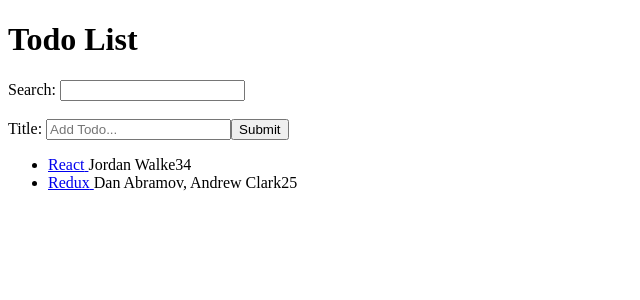
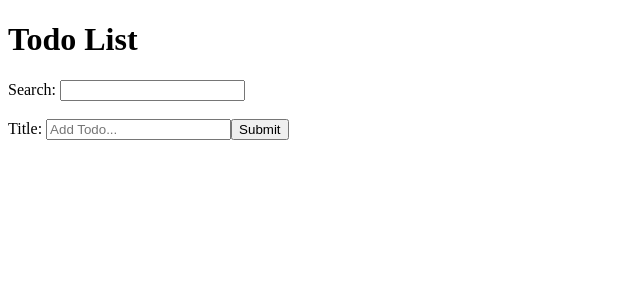
Before and after one commit to scarter31191/hacker-stories, a React (Create React App) app: page / in a window 1280 px wide. Shown: the top 300 px of the page, without its empty margins (0-640 px from the left). Built offline with nearby package versions, Linux system fonts and the light colour scheme.

Commit message:
Move Todo List into State and controlled add todo input

```diff
--- a/src/AddTodoForm.js
+++ b/src/AddTodoForm.js
@@ -1,10 +1,18 @@
 import React from 'react'
+import { useState } from 'react'
 
 function AddTodoForm(props) {
+    const [todoTitle, settodoTitle] = useState()
+
+    function handleTitleChange(e) {
+        const newTodoTitle = e.target.value
+        settodoTitle(newTodoTitle)
+    }
+
     function handleAddTodo(e) {
         e.preventDefault()
-        const todoEl = document.getElementById('todoTitle');
-        const todoTitle = todoEl.value;
+        // const todoEl = document.getElementById('todoTitle');
+        // const todoTitle = todoEl.value;
         props.onAddTodo(todoTitle)
         e.target.reset()
     }
@@ -14,7 +22,7 @@ function AddTodoForm(props) {
         <div>
             <form onSubmit={handleAddTodo} >
                 <label htmlFor="todoTitle">Title: </label>
-                <input id="todoTitle" name="title" placeholder="Add Todo..." ></input>
+                <input id="todoTitle" value={todoTitle} onChange={handleTitleChange} name="title" placeholder="Add Todo..." ></input>
                 <button type="submit">Submit</button>
             </form>
         </div>
--- a/src/App.js
+++ b/src/App.js
@@ -6,27 +6,27 @@ import AddTodoForm from './AddTodoForm';
 
 function App() {
 
-  const stories = [
-    {
-      title: 'React',
-      url: 'https://reactjs.org/',
-      author: 'Jordan Walke',
-      num_comments: 3,
-      points: 4,
-      objectID: 0,
-    },
-    {
-      title: 'Redux',
-      url: 'https://redux.js.org/',
-      author: 'Dan Abramov, Andrew Clark',
-      num_comments: 2,
-      points: 5,
-      objectID: 1,
-    },
-  ];
+  // const stories = [
+  //   {
+  //     title: 'React',
+  //     url: 'https://reactjs.org/',
+  //     author: 'Jordan Walke',
+  //     num_comments: 3,
+  //     points: 4,
+  //     objectID: 0,
+  //   },
+  //   {
+  //     title: 'Redux',
+  //     url: 'https://redux.js.org/',
+  //     author: 'Dan Abramov, Andrew Clark',
+  //     num_comments: 2,
+  //     points: 5,
+  //     objectID: 1,
+  //   },
+  // ];
 
   const [newTodo, setNewTodo] = useState()
-
+  const [todoList, setTodoList] = useState([])
 
 
   return (
@@ -35,7 +35,7 @@ function App() {
       <Search /><br></br>
       <AddTodoForm onAddTodo={setNewTodo}/>
       <p>{newTodo}</p>
-      <TodoList list={stories} />
+      <TodoList todoList={todoList} />
     </div>
   );
 }
--- a/src/TodoList.js
+++ b/src/TodoList.js
@@ -3,7 +3,7 @@ import TodoListItem from './TodoListItem';
 
 const TodoList = (props) => (
   <ul>
-    {props.list.map((item) => (
+    {props.todoList.map((item) => (
       <TodoListItem key={item.objectID} item={item} />
         ))}
   </ul>
```
